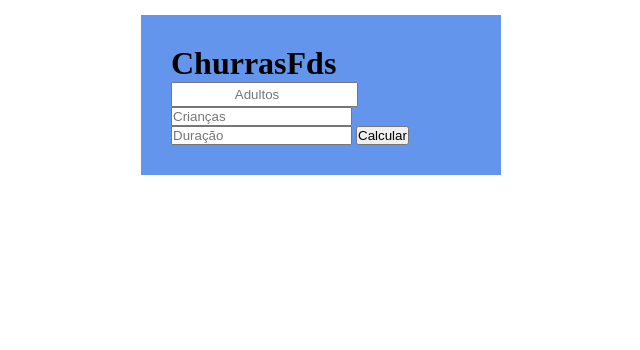
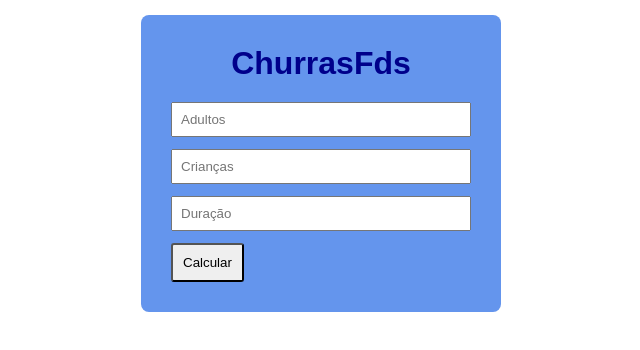
Before and after one commit to LeonardoSoaresNunes/ChurrasFds, a plain HTML site: page index.html in a window 1280 px wide. Shown: the whole page, without its empty margins (319-959 px from the left). Drawn offline with Linux system fonts and the light colour scheme.

Commit message:
Terminando de Configurar meu Estilo . Css

```diff
--- a/css/style.css
+++ b/css/style.css
@@ -4,29 +4,36 @@
 
 }
 
+h1{
+    margin-bottom: 20px;
+    text-align: center;
+    color: darkblue;
+}
+
 .container{
+    font-family: Arial, Helvetica, sans-serif;
     background-color: cornflowerblue;
-
-
     max-width: 300px;
     margin:auto;
-
     padding: 30px;
     margin-top: 15px;
+    border-radius: 8px;
 
 }
-#adultos{
-    text-align: center;
-    padding: 3px;
-
+input{
+    display: flex;
+    width: 100%;
+    padding: 8px;
+    box-sizing: border-box;
+    margin-bottom: 12px;
+}
+button{
+    padding: 10px;
+    border-radius: 3px;
 
 }
-#criancas{
-
+button:hover{
+    background-color: darkblue;
+    color:white;
 
 }
-
-#duracao{
-
-
-}
```
